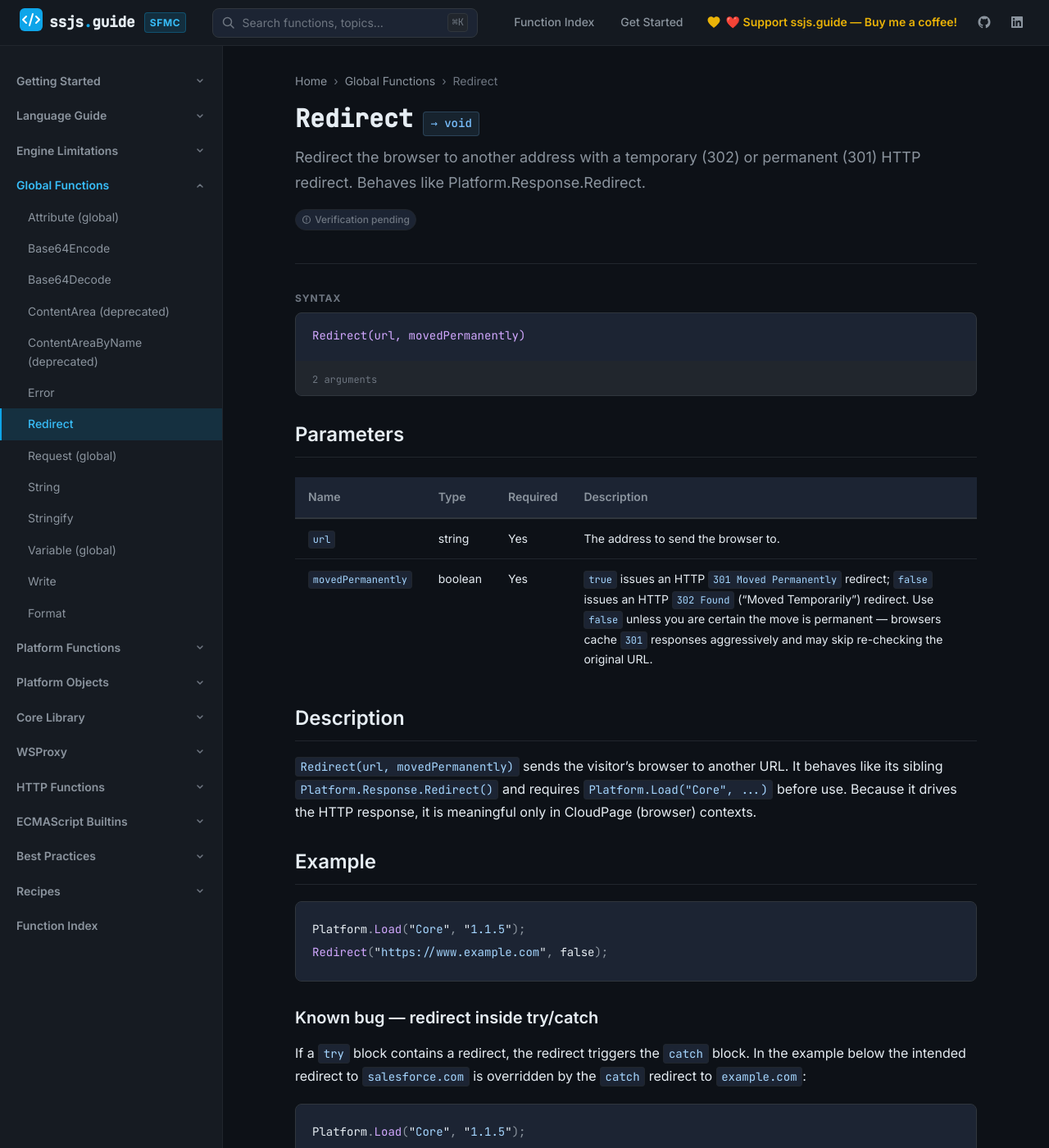
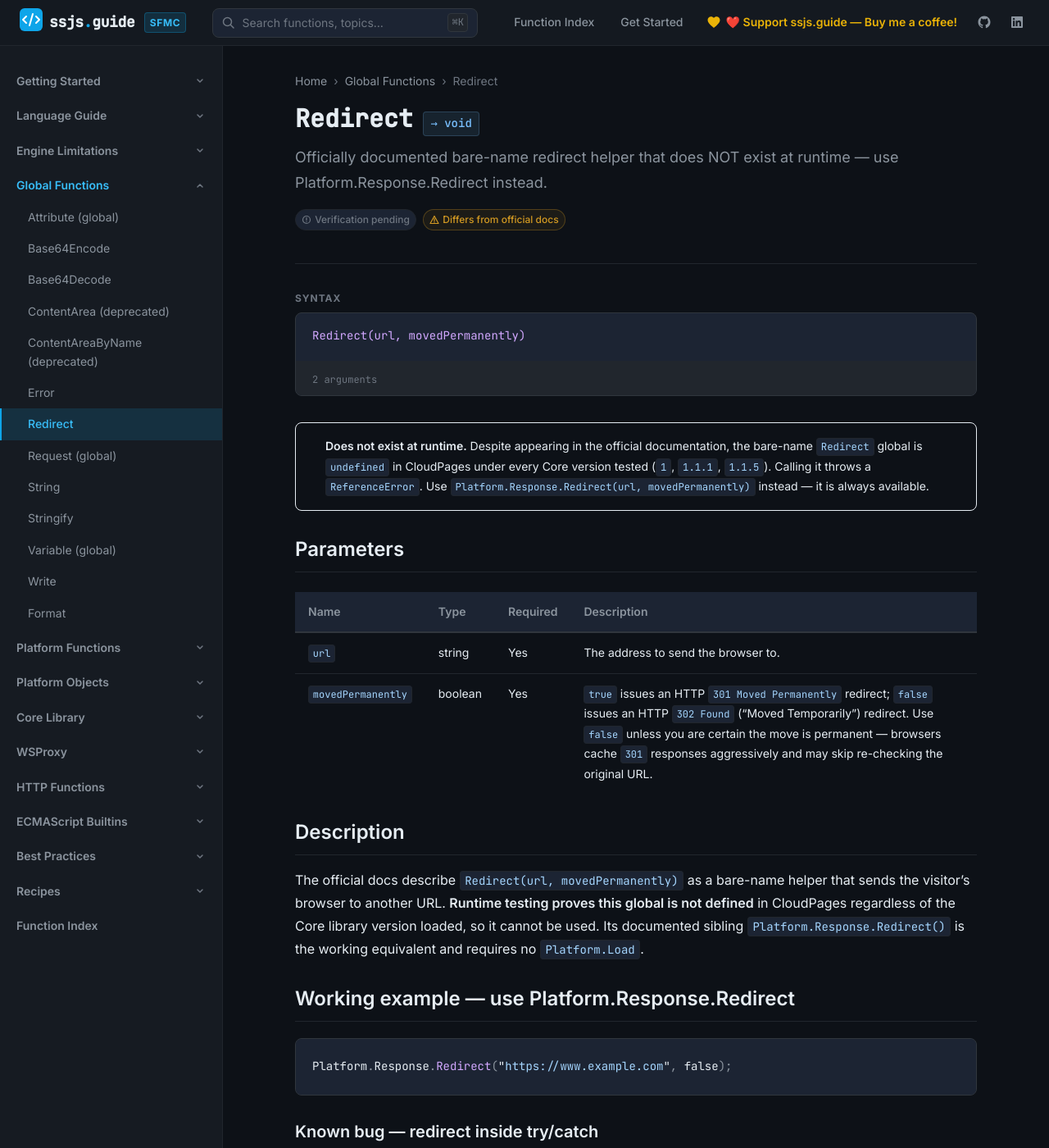
Before and after one commit to JoernBerkefeld/ssjs.guide, a Jekyll site: the page built from global-functions/redirect.md, in a window 1280 px wide and 1400 px high. Shown: the whole window at 82% size. Built offline with Jekyll 4.4.1, drawn with Linux system fonts in a browser that asks for light colours; some of the changed text lies outside the part shown.

Commit message:
docs: add runtime-verified badges/notes for ErrorUtil, DateTime, HTTPHeader, Redirect, Request

````diff
--- a/global-functions/redirect.md
+++ b/global-functions/redirect.md
@@ -3,18 +3,22 @@ layout: function
 title: Redirect
 parent: Global Functions
 parent_url: /global-functions/
-description: Redirect the browser to another address with a temporary (302) or permanent (301) HTTP redirect. Behaves like Platform.Response.Redirect.
+description: Officially documented bare-name redirect helper that does NOT exist at runtime — use Platform.Response.Redirect instead.
 availability:
   email: false
   cloudpage: true
   automation: false
   triggered_send: false
 requires_core_load: true
+verification: differs
+differs_from_docs: "Runtime-verified: the bare-name Redirect global is undefined under every Core version tested (1, 1.1.1, 1.1.5) — Platform.Load does not inject it, contrary to the official example. Use Platform.Response.Redirect(url, movedPermanently) instead, which is always available."
 syntax: "Redirect(url, movedPermanently)"
 return_type: void
 min_args: 2
 max_args: 2
 ---
+
+{% include callout.html type="danger" content="<strong>Does not exist at runtime.</strong> Despite appearing in the official documentation, the bare-name <code>Redirect</code> global is <code>undefined</code> in CloudPages under every Core version tested (<code>1</code>, <code>1.1.1</code>, <code>1.1.5</code>). Calling it throws a <code>ReferenceError</code>. Use <a href=\"/platform-objects/platform-response/#redirect\"><code>Platform.Response.Redirect(url, movedPermanently)</code></a> instead — it is always available." %}
 
 ## Parameters
 
@@ -25,25 +29,23 @@ max_args: 2
 
 ## Description
 
-`Redirect(url, movedPermanently)` sends the visitor's browser to another URL. It behaves like its sibling [`Platform.Response.Redirect()`](/platform-objects/platform-response/#redirect) and requires `Platform.Load("Core", ...)` before use. Because it drives the HTTP response, it is meaningful only in CloudPage (browser) contexts.
+The official docs describe `Redirect(url, movedPermanently)` as a bare-name helper that sends the visitor's browser to another URL. **Runtime testing proves this global is not defined** in CloudPages regardless of the Core library version loaded, so it cannot be used. Its documented sibling [`Platform.Response.Redirect()`](/platform-objects/platform-response/#redirect) is the working equivalent and requires no `Platform.Load`.
 
-## Example
+## Working example — use Platform.Response.Redirect
 
 ```javascript
-Platform.Load("Core", "1.1.5");
-Redirect("https://www.example.com", false);
+Platform.Response.Redirect("https://www.example.com", false);
 ```
 
 ### Known bug — redirect inside try/catch
 
-If a `try` block contains a redirect, the redirect triggers the `catch` block. In the example below the intended redirect to `salesforce.com` is overridden by the `catch` redirect to `example.com`:
+This caveat applies to `Platform.Response.Redirect()` as well: if a `try` block contains a redirect, the redirect triggers the `catch` block. In the example below the intended redirect to `salesforce.com` is overridden by the `catch` redirect to `example.com`:
 
 ```javascript
-Platform.Load("Core", "1.1.5");
 try {
-    Redirect("https://salesforce.com", false);
+    Platform.Response.Redirect("https://salesforce.com", false);
 } catch (ex) {
-    Redirect("https://example.com", false);
+    Platform.Response.Redirect("https://example.com", false);
 }
 ```
 
````
Also changed, not shown: core-library/datetime.md (+4 -0 lines), core-library/httpheader.md (+11 -5 lines), global-functions/request.md (+5 -1 lines), wsproxy/errorutil.md (+29 -25 lines), platform-functions/systemdatetolocaldate.md (line endings or trailing spaces), site-index.json.
